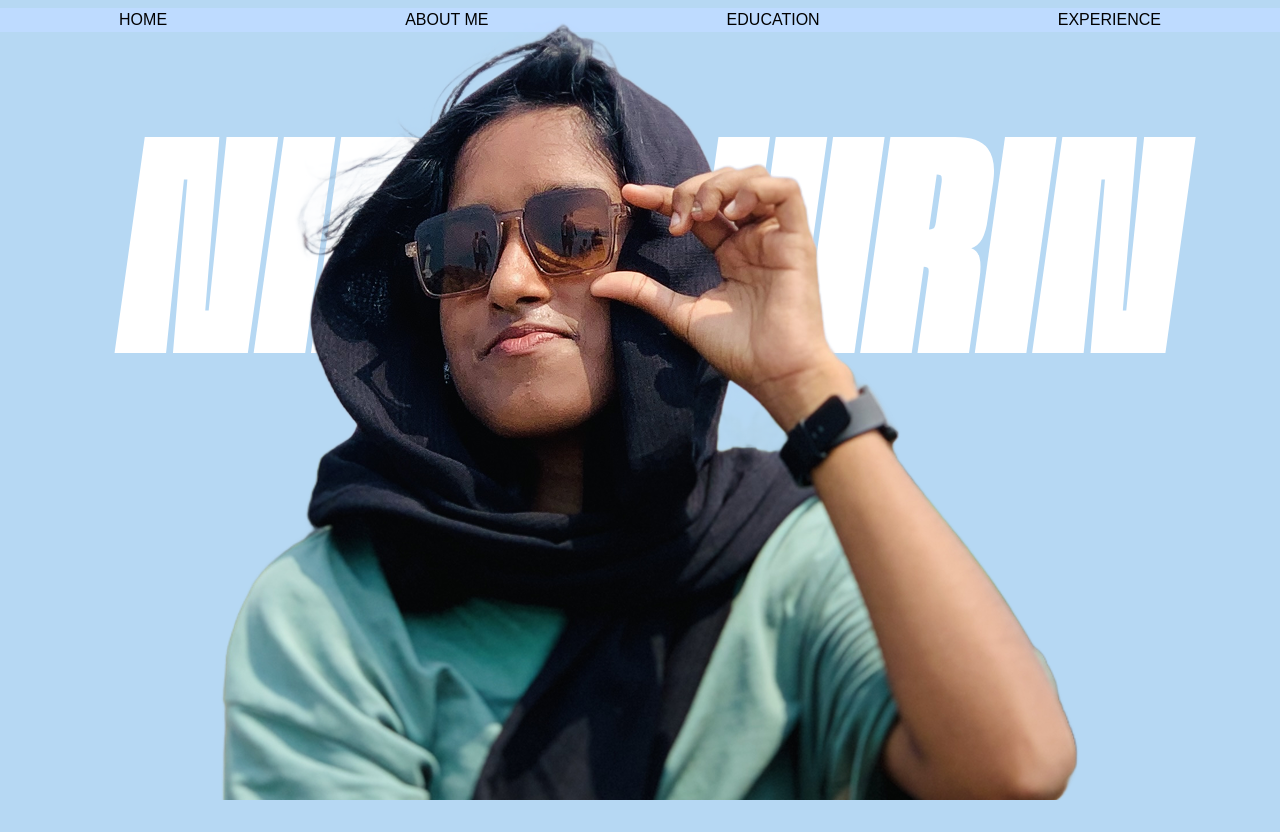
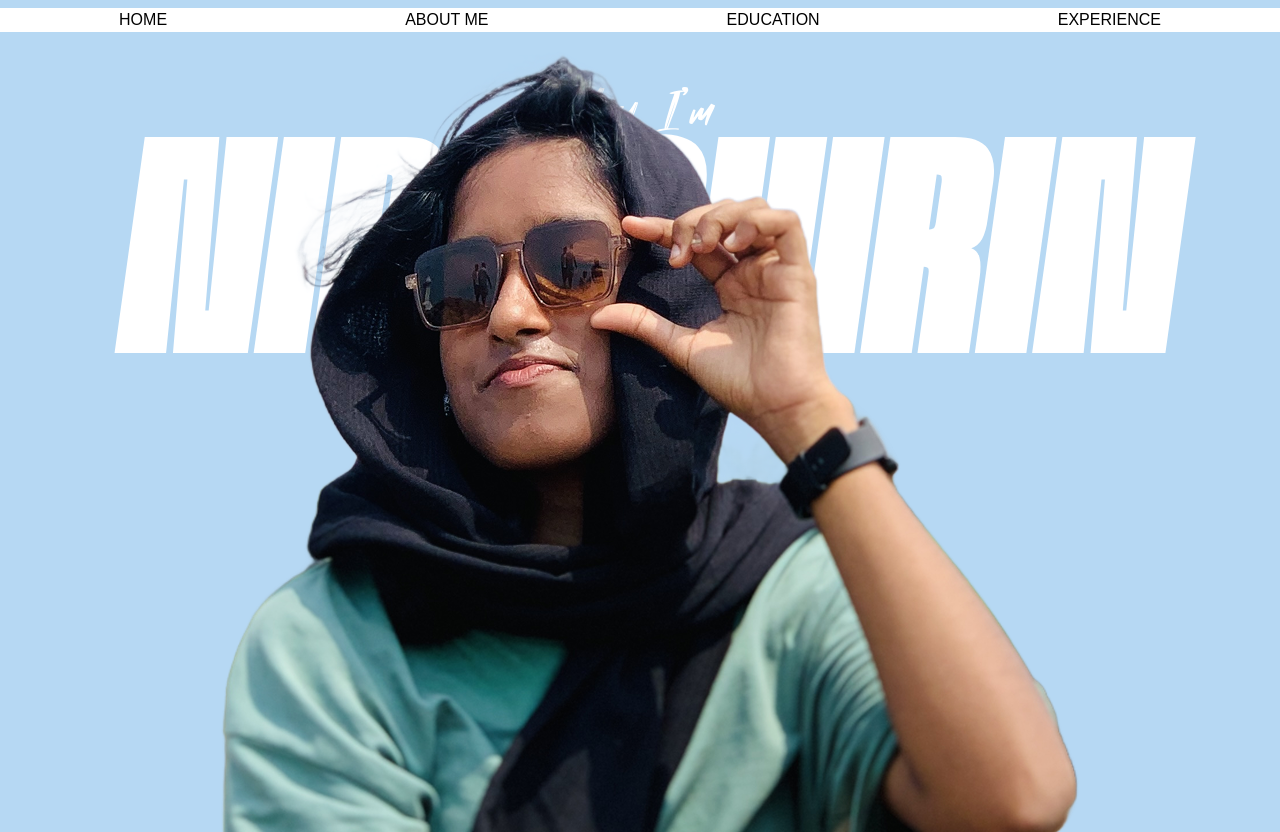
Before and after one commit to Juzznick/freelance-Portfolio, a Next.js app: page / in a window 1280 px wide. Built offline with nearby package versions, Linux system fonts and the light colour scheme.

Commit message:
added font

```diff
--- a/src/app/globals.css
+++ b/src/app/globals.css
@@ -34,6 +34,15 @@ body {
   font-weight: normal;
   font-style: normal;
 }
+@font-face {
+  font-family: 'Shockwave';
+  src: url('../../public/Fonts/Shockwave.ttf') format('truetype');
+  font-weight: normal;
+  font-style: normal;
+}
 h1{
   font-family: Procerus;
 }
+h5{
+  font-family: Shockwave;
+}
--- a/src/app/hero.js
+++ b/src/app/hero.js
@@ -1,8 +1,9 @@
 export default function Hero(){
     return(
-        <div className="h-screen overflow-hidden flex flex-col items-center">
+        <div className="h-screen relative overflow-hidden flex flex-col items-center">
+            <h5 className="text-5xl absolute top-15 text-white">Hey, I'm</h5>
             <h1 className="flex items-center justify-center text-[18rem] text-white">NIDA SHIRIN</h1>
-            <img className="fixed bottom-0 object-cover z-40" src='nida-hero.png' />
+            <img className="absolute bottom-0 object-cover z-40" draggable='false' src='nida-hero.png' />
         </div>
     );
 }
--- a/src/app/navbar.js
+++ b/src/app/navbar.js
@@ -1,6 +1,6 @@
 const NavBar = () => {
     return(
-        <nav className="bg-blue-200 flex justify-center items-center mt-2">
+        <nav className="bg-white flex justify-center items-center mt-2">
             <ul className="flex justify-around w-screen">
                 <a><li>HOME</li></a>
                 <a><li>ABOUT ME</li></a>
```
Also changed, not shown: public/Fonts/Shockwave.ttf (added).
